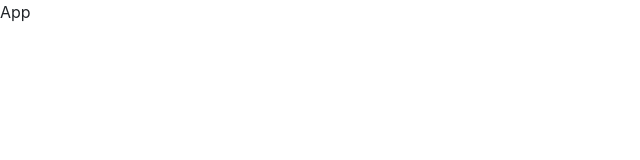
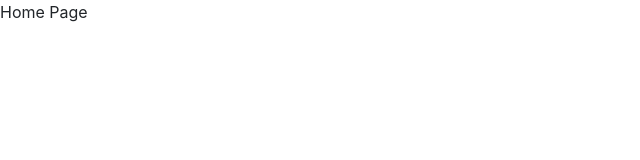
Before and after one commit to Sith1991/shop, a React (Create React App) app: page / in a window 1280 px wide. Shown: the top 160 px of the page, without its empty margins (0-640 px from the left). Built offline with nearby package versions, Linux system fonts and the light colour scheme.

Commit message:
add route in app

```diff
--- a/src/components/app/app.js
+++ b/src/components/app/app.js
@@ -1,8 +1,19 @@
 import React from 'react';
+import {Route, Switch} from 'react-router-dom';
+import {HomePage, PropertyPage} from "../pages";
+
+import './app.css';
 
 const App = () => {
     return (
-        <div>App</div>
+        <Switch>
+            <Route path={'/'}
+                   component={HomePage}
+                   exact/>
+
+            <Route path={'/all-property'}
+                   component={PropertyPage}/>
+        </Switch>
     )
 }
 
--- a/src/components/pages/home-page.js
+++ b/src/components/pages/home-page.js
@@ -0,0 +1,9 @@
+import React from 'react';
+
+const HomePage = () => {
+    return (
+        <div>Home Page</div>
+    )
+}
+
+export default HomePage;
--- a/src/components/pages/index.js
+++ b/src/components/pages/index.js
@@ -0,0 +1,7 @@
+import HomePage from './home-page';
+import PropertyPage from './property-page';
+
+export {
+    HomePage,
+    PropertyPage
+};
--- a/src/components/pages/property-page.js
+++ b/src/components/pages/property-page.js
@@ -0,0 +1,9 @@
+import React from 'react';
+
+const PropertyPage = () => {
+    return (
+        <div>Property Page</div>
+    )
+}
+
+export default PropertyPage;
```
Also changed, not shown: 1 other file (tests, documents, lock files or other folders).
